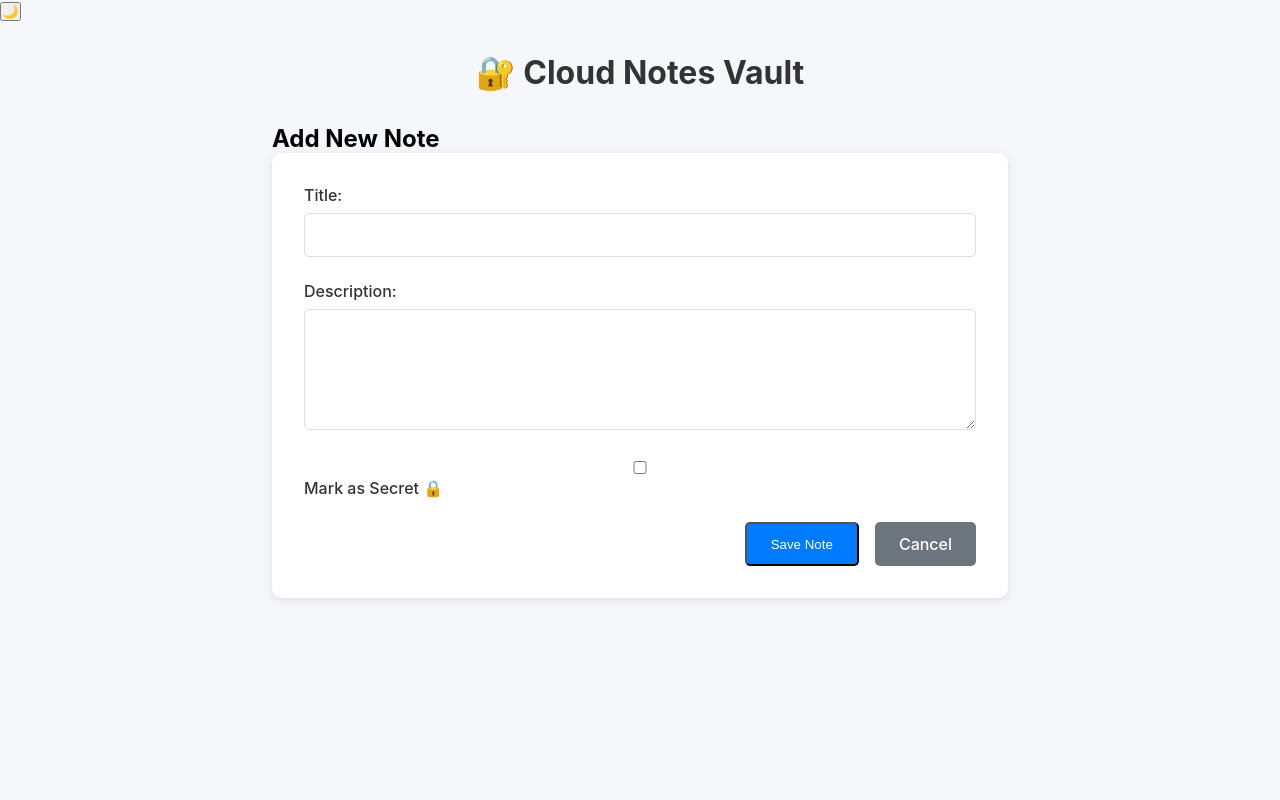
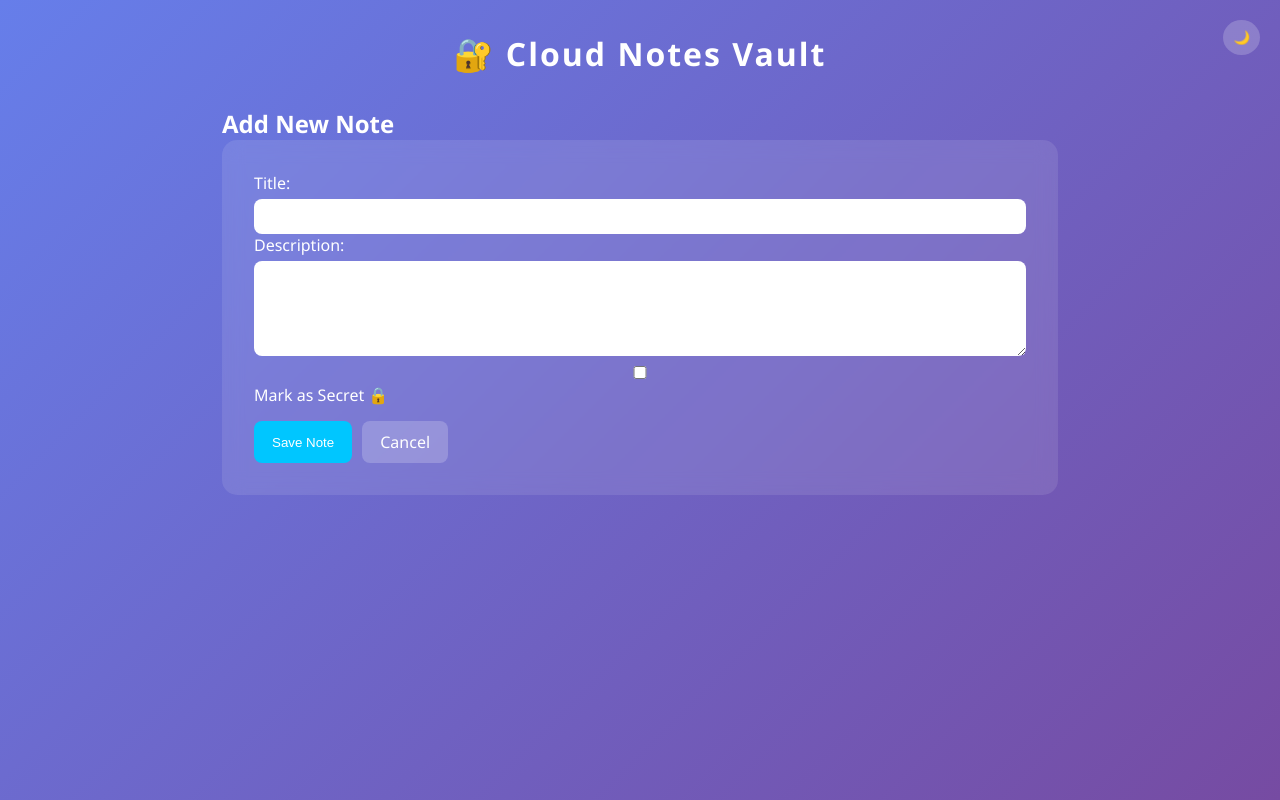
Before and after one commit to Lakshay-Kapoor-OG/azure-notes-app, a Flask app: page /add in a window 1280 px wide. Run offline with Flask 3, Linux system fonts and the light colour scheme.

Commit message:
Update style.css

```diff
--- a/static/style.css
+++ b/static/style.css
@@ -1,22 +1,131 @@
-* { margin: 0; padding: 0; box-sizing: border-box; }
-body { font-family: -apple-system, BlinkMacSystemFont, 'Segoe UI', sans-serif; background: #f5f7fa; }
-.container { max-width: 800px; margin: 0 auto; padding: 2rem; }
-h1 { color: #333; margin-bottom: 2rem; text-align: center; }
-.alert { background: #d4edda; color: #155724; padding: 1rem; border-radius: 5px; margin-bottom: 1rem; }
-.actions { margin-bottom: 2rem; text-align: center; }
-.btn { display: inline-block; padding: 0.75rem 1.5rem; border-radius: 5px; text-decoration: none; font-weight: 500; }
-.btn-primary { background: #007bff; color: white; }
-.btn-primary:hover { background: #0056b3; }
-.btn-danger { background: #dc3545; color: white; }
-.btn-secondary { background: #6c757d; color: white; }
-.btn-sm { padding: 0.25rem 0.5rem; font-size: 0.875rem; }
-.notes-grid { display: grid; gap: 1.5rem; grid-template-columns: repeat(auto-fill, minmax(300px, 1fr)); }
-.note-card { background: white; padding: 1.5rem; border-radius: 10px; box-shadow: 0 2px 10px rgba(0,0,0,0.1); }
-.note-card h3 { color: #333; margin-bottom: 0.5rem; }
-.note-card p { color: #666; margin-bottom: 1rem; }
-.note-form { background: white; padding: 2rem; border-radius: 10px; box-shadow: 0 2px 10px rgba(0,0,0,0.1); }
-.form-group { margin-bottom: 1.5rem; }
-label { display: block; margin-bottom: 0.5rem; font-weight: 500; color: #333; }
-input, textarea { width: 100%; padding: 0.75rem; border: 1px solid #ddd; border-radius: 5px; font-size: 1rem; }
-.form-actions { display: flex; gap: 1rem; justify-content: flex-end; }
-.empty-state { text-align: center; padding: 3rem; background: white; border-radius: 10px; color: #666; }
+* {
+    margin: 0;
+    padding: 0;
+    box-sizing: border-box;
+}
+
+body {
+    font-family: 'Segoe UI', sans-serif;
+    background: linear-gradient(135deg, #667eea, #764ba2);
+    color: #fff;
+    min-height: 100vh;
+    transition: 0.4s;
+}
+
+/* 🌙 DARK MODE */
+body.dark {
+    background: linear-gradient(135deg, #0f172a, #020617);
+}
+
+/* Toggle Button */
+#themeToggle {
+    position: fixed;
+    top: 20px;
+    right: 20px;
+    padding: 10px;
+    border-radius: 50%;
+    border: none;
+    cursor: pointer;
+    background: rgba(255,255,255,0.2);
+    color: white;
+}
+
+/* Container */
+.container {
+    max-width: 900px;
+    margin: auto;
+    padding: 2rem;
+}
+
+/* Heading */
+h1 {
+    text-align: center;
+    margin-bottom: 2rem;
+    letter-spacing: 2px;
+}
+
+/* Alerts */
+.alert {
+    background: rgba(0,255,150,0.2);
+    padding: 10px;
+    border-radius: 8px;
+    margin-bottom: 1rem;
+}
+
+/* Buttons */
+.btn {
+    padding: 10px 18px;
+    border-radius: 8px;
+    text-decoration: none;
+    border: none;
+    cursor: pointer;
+    transition: 0.3s;
+}
+
+.btn-primary {
+    background: #00c6ff;
+    color: white;
+}
+
+.btn-primary:hover {
+    transform: scale(1.05);
+}
+
+.btn-danger {
+    background: #ff4d4d;
+    color: white;
+}
+
+.btn-secondary {
+    background: rgba(255,255,255,0.2);
+    color: white;
+}
+
+/* Grid */
+.notes-grid {
+    display: grid;
+    gap: 20px;
+    grid-template-columns: repeat(auto-fill, minmax(250px, 1fr));
+}
+
+/* Cards (GLASS EFFECT) */
+.note-card {
+    background: rgba(255,255,255,0.1);
+    backdrop-filter: blur(10px);
+    padding: 20px;
+    border-radius: 15px;
+    transition: 0.3s;
+    animation: fadeIn 0.5s ease;
+}
+
+.note-card:hover {
+    transform: translateY(-5px) scale(1.02);
+}
+
+/* Form */
+.note-form {
+    background: rgba(255,255,255,0.1);
+    backdrop-filter: blur(10px);
+    padding: 2rem;
+    border-radius: 15px;
+}
+
+input, textarea {
+    width: 100%;
+    padding: 10px;
+    border-radius: 8px;
+    border: none;
+    margin-top: 5px;
+}
+
+.form-actions {
+    margin-top: 15px;
+    display: flex;
+    gap: 10px;
+}
+
+/* Animation */
+@keyframes fadeIn {
+    from {opacity: 0; transform: translateY(10px);}
+    to {opacity: 1;}
+}
```
